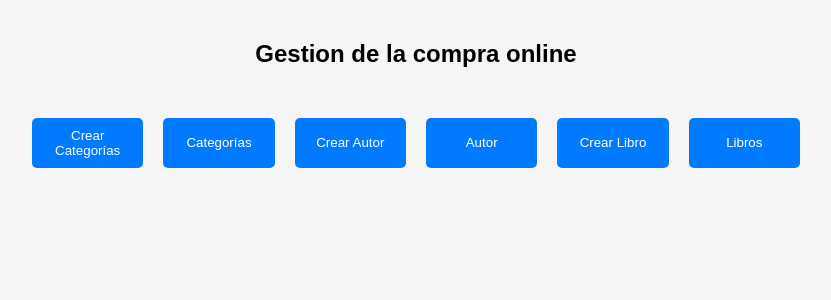
After one commit to bobadillaFacundo/gestionLibreria, a Node server app: page /api/usuarios/gestion in a window 1280 px wide. The commit adds this page. Shown: the top 300 px of the page, without its empty margins (224-1055 px from the left). Run offline with Node 20, Linux system fonts and the light colour scheme; some libraries are stand-ins or nearby versions.

Commit message:
19-03-2025

```diff
--- a/src/public/js/categoriaindex.js
+++ b/src/public/js/categoriaindex.js
@@ -22,7 +22,7 @@ document.querySelectorAll('.btn-delete-categoria').forEach(button => {
 
 document.querySelectorAll('.btn-volver-libro').forEach(button => {
     button.addEventListener('click', () => {
-        window.location.href = `http://localhost:8000/api/libros/principal`
+        window.location.href = `http://localhost:8000/api/usuarios/gestion`
     })
 })
 
--- /dev/null
+++ b/src/public/js/index.js
@@ -0,0 +1,41 @@
+document.querySelectorAll('.btn-categorias').forEach(button => {
+    button.addEventListener('click', async () => {
+        window.location.href = `http://localhost:8000/api/categorias/principal`
+
+    })
+})
+
+document.querySelectorAll('.btn-createautor').forEach(button => {
+    button.addEventListener('click', async () => {
+        window.location.href = `http://localhost:8000/api/autores/crud`
+
+    })
+})
+
+document.querySelectorAll('.btn-createcategoria').forEach(button => {
+    button.addEventListener('click', async () => {
+        window.location.href = `http://localhost:8000/api/categorias/crud`
+
+    })
+})
+
+document.querySelectorAll('.btn-createlibro').forEach(button => {
+    button.addEventListener('click', async () => {
+        window.location.href = `http://localhost:8000/api/libros/crud`
+
+    })
+})
+
+document.querySelectorAll('.btn-autor').forEach(button => {
+    button.addEventListener('click', async () => {
+        window.location.href = `http://localhost:8000/api/autores/principal`
+
+    })
+})
+
+document.querySelectorAll('.btn-libro').forEach(button => {
+    button.addEventListener('click', async () => {
+        window.location.href = `http://localhost:8000/api/libros/principal`
+
+    })
+})
--- a/src/public/js/libroindex2.js
+++ b/src/public/js/libroindex2.js
@@ -1,7 +1,7 @@
 
 document.querySelectorAll('.btn-volver-libro').forEach(button => {
     button.addEventListener('click', () => {
-        window.location.href = `http://localhost:8000/api/libros/principal`
+        window.location.href = `http://localhost:8000/api/usuarios/gestion`
     })
 })
 
--- a/src/routers/usuarios.router.js
+++ b/src/routers/usuarios.router.js
@@ -23,6 +23,16 @@ router.get('/principal', async (req, res) => {
 })
 
 
+router.get('/gestion', async (req, res) => {
+    try {
+        res.render('index', {
+            style: 'index.css',
+        });
+    } catch (error) {
+        console.error(error);
+        res.status(500).send('Error del servidor');
+    }
+})
 router.get('/perfil/:id', async (req, res) => {
     try {
         const usuario = await usuariosModel.findById(req.params.id).lean(); // .lean() para Handlebars
--- /dev/null
+++ b/src/views/index.handlebars
@@ -0,0 +1,19 @@
+<body>
+    <!-- Contenedor principal -->
+    <div class="main-container">
+
+        <h2>Gestion de la compra online</h2>
+
+        <!-- Sección de Botones (Autor y Categorías) -->
+        <div class="botones-container">
+            <button class="btn-createcategoria">Crear Categorías</button>
+            <button class="btn-categorias">Categorías</button>
+            <button class="btn-createautor">Crear Autor</button>
+            <button class="btn-autor">Autor</button>
+            <button class="btn-createlibro">Crear Libro</button>
+            <button class="btn-libro">Libros</button>
+        </div>
+
+</body>
+
+<script src="/js/index.js"></script>
--- a/src/views/libros.handlebars
+++ b/src/views/libros.handlebars
@@ -14,11 +14,7 @@
 
         <!-- Sección de Botones (Autor y Categorías) -->
         <div class="botones-container">
-            <button class="btn-createcategoria">Crear Categorías</button>
-            <button class="btn-categorias">Categorías</button>
-            <button class="btn-createautor">Crear Autor</button>
             <button class="btn-autor">Autor</button>
-            <button class="btn-createlibro">Crear Libro</button>
         </div>
 
         <!-- Sección de Libros -->
--- a/src/views/usuarios.handlebars
+++ b/src/views/usuarios.handlebars
@@ -13,6 +13,8 @@
         </section>
         <section>
                 <button type="button" class="buttonCrearUsuario">Crear</button>
+                <button type="button" class="Index">Gestion</button>
+
         </section>
     </div>
 </body>
```
Also changed, not shown: src/public/js/autorindex.js (+4 -3 lines), src/public/js/libroindex.js (+8 -8 lines), src/public/js/usuarioindex.js (+2 -51 lines).
